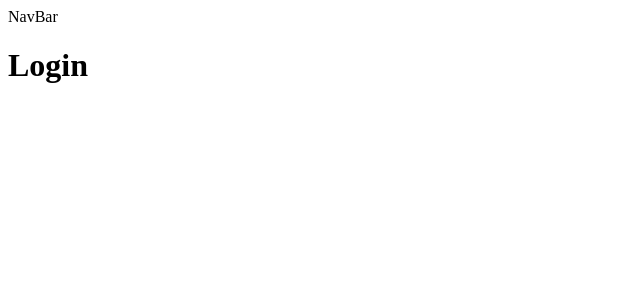
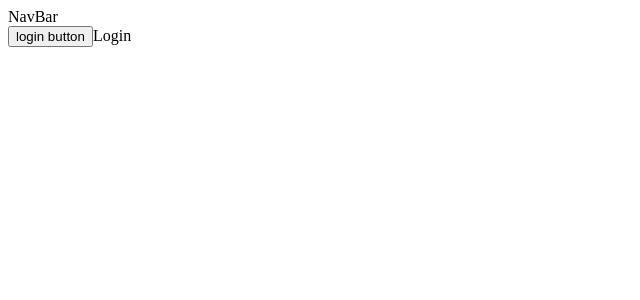
Before and after one commit to dimapanasiuk/sNetwork, a React (Create React App) app: page /login in a window 1280 px wide. Shown: the top 300 px of the page, without its empty margins (0-640 px from the left). Built offline with nearby package versions, Linux system fonts and the light colour scheme.

Commit message:
add login to project

```diff
--- a/package.json
+++ b/package.json
@@ -10,7 +10,7 @@
     "@types/node": "^16.11.36",
     "@types/react": "^18.0.9",
     "@types/react-dom": "^18.0.5",
-    "firebase": "^9.8.1",
+    "firebase": "^9.8.3",
     "react": "^18.1.0",
     "react-dom": "^18.1.0",
     "react-firebase-hooks": "^5.0.3",
--- a/src/index.tsx
+++ b/src/index.tsx
@@ -1,6 +1,38 @@
-import React from 'react';
+import React, { createContext } from 'react';
 import ReactDOM from 'react-dom/client';
+
+import firebase from 'firebase/compat/app';
+// import firebase from 'firebase/app';
+
+import {
+  GoogleAuthProvider,
+  getAuth,
+  signInWithPopup,
+  signInWithEmailAndPassword,
+  createUserWithEmailAndPassword,
+  sendPasswordResetEmail,
+  signOut,
+} from 'firebase/auth';
+
+// import 'firebase/firestore';
 import App from './App';
+
+const app = firebase.initializeApp({
+  apiKey: 'AIzaSyA5surusYGKk6NezH3npuGicYq0PU9E6Z8',
+  authDomain: 'mybabyboard.firebaseapp.com',
+  projectId: 'mybabyboard',
+  storageBucket: 'mybabyboard.appspot.com',
+  messagingSenderId: '446327518254',
+  appId: '1:446327518254:web:7c98ac17e2d6687a2c9bbf',
+  measurementId: 'G-RFZ75HQHHN',
+});
+
+interface ContextState {
+  auth: any;
+}
+
+export const Context = createContext<ContextState>({ auth: null });
+const auth = getAuth(app);
 
 const root = ReactDOM.createRoot(
   document.getElementById('root') as HTMLElement,
@@ -8,6 +40,8 @@ const root = ReactDOM.createRoot(
 
 root.render(
   <React.StrictMode>
-    <App />
+    <Context.Provider value={{ auth }}>
+      <App />
+    </Context.Provider>
   </React.StrictMode>,
 );
--- a/src/pages/Login/Login.tsx
+++ b/src/pages/Login/Login.tsx
@@ -1,5 +1,36 @@
-import React from 'react';
+import React, { useContext } from 'react';
+// import firebase from 'firebase/compat/app';
 
-const Login:React.FC = () => (<h1>Login</h1>);
+import {
+  GoogleAuthProvider,
+  getAuth,
+  signInWithPopup,
+  signInWithEmailAndPassword,
+  createUserWithEmailAndPassword,
+  sendPasswordResetEmail,
+  signOut,
+} from 'firebase/auth';
+
+import { Context } from '../../index';
+
+const Login:React.FC = () => {
+  const { auth } = useContext(Context);
+
+  const login = async (event: React.MouseEvent<HTMLButtonElement>) => {
+    const googleProvider = new GoogleAuthProvider();
+
+    const res = await signInWithPopup(auth, googleProvider);
+    const { user } = res;
+
+    console.log(user);
+  };
+
+  return (
+    <>
+      <button type="button" onClick={login}>login button</button>
+      Login
+    </>
+  );
+};
 
 export default Login;
```
Also changed, not shown: .eslintrc.js.
